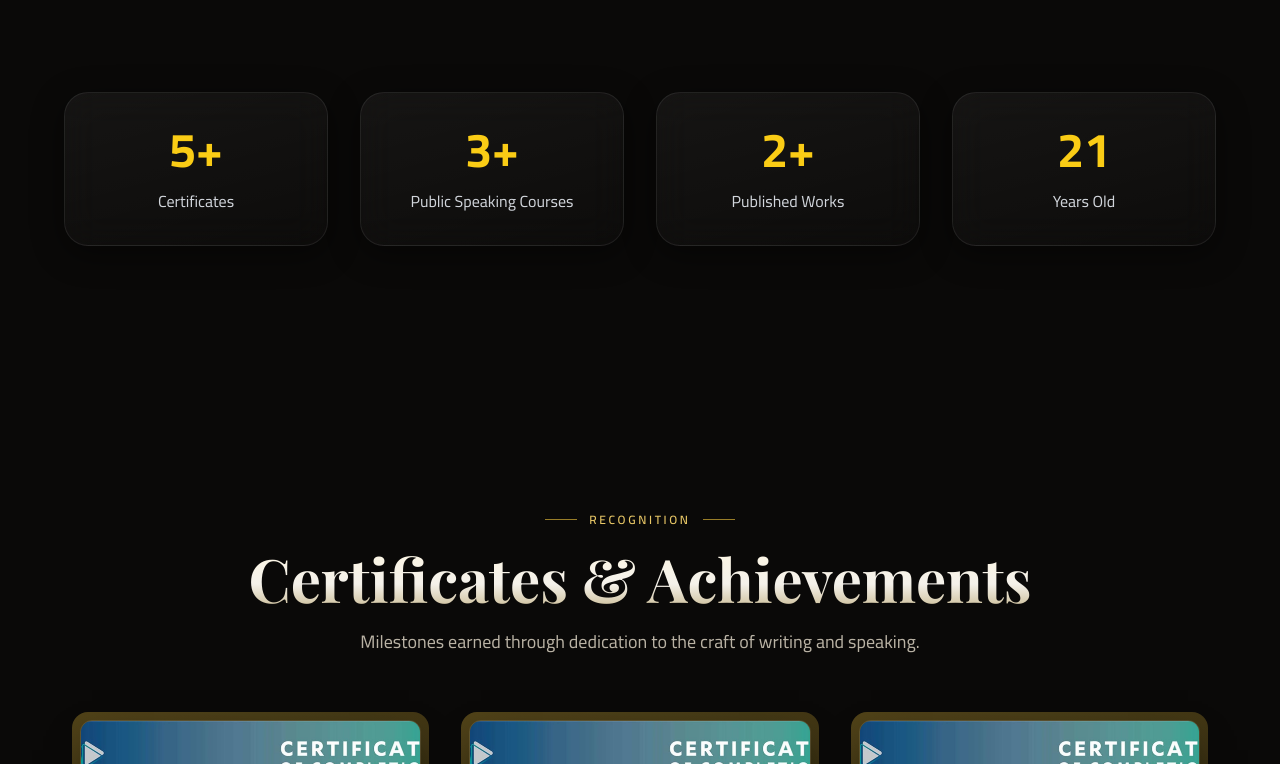
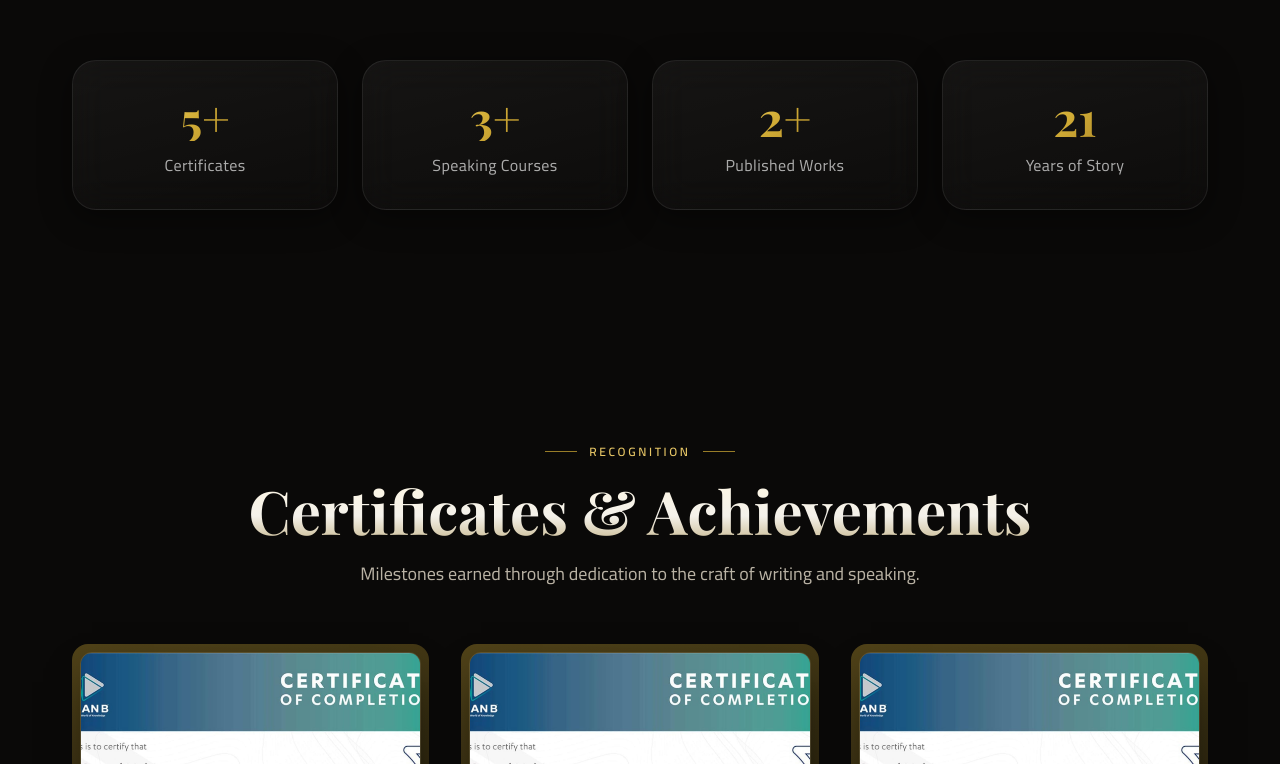
Before and after one commit to bt3762334-commits/beyond-the-frame, a React (Vite) app: page / in a window 1280 px wide. Shown: the part 5993-6757 px from the top of the page. Built offline with nearby package versions, Linux system fonts and the light colour scheme; a web font is replaced by a local one.

Commit message:
Update Stats.jsx

```diff
--- a/src/components/Stats.jsx
+++ b/src/components/Stats.jsx
@@ -1,55 +1,37 @@
 import { motion } from "framer-motion";
 
+const stats = [
+  { number: "5+", title: "Certificates" },
+  { number: "3+", title: "Speaking Courses" },
+  { number: "2+", title: "Published Works" },
+  { number: "21", title: "Years of Story" }
+];
+
 export default function Stats() {
-
-  const stats = [
-    {
-      number: "5+",
-      title: "Certificates"
-    },
-    {
-      number: "3+",
-      title: "Public Speaking Courses"
-    },
-    {
-      number: "2+",
-      title: "Published Works"
-    },
-    {
-      number: "21",
-      title: "Years Old"
-    }
-  ];
-
   return (
-    <section className="py-32 px-6">
-
-      <div className="max-w-6xl mx-auto">
-
-        <div className="grid md:grid-cols-4 gap-8">
-
-          {stats.map((item, index) => (
+    <section className="py-20 sm:py-24 px-6">
+      <div className="container-custom">
+        <div className="grid grid-cols-2 md:grid-cols-4 gap-5 sm:gap-6">
+          {stats.map((item, i) => (
             <motion.div
-              key={index}
-              whileHover={{
-                scale: 1.05
-              }}
+              key={item.title}
+              initial={{ opacity: 0, y: 24 }}
+              whileInView={{ opacity: 1, y: 0 }}
+              viewport={{ once: true }}
+              transition={{ duration: 0.5, delay: i * 0.08 }}
+              whileHover={{ y: -6 }}
               className="glass-card text-center"
             >
-              <h3 className="text-5xl font-bold text-yellow-400">
+              <h3 className="font-display text-4xl sm:text-5xl font-bold gold-text">
                 {item.number}
               </h3>
-
-              <p className="mt-4 text-gray-300">
+              <p className="mt-3 text-white/65 text-sm sm:text-base tracking-wide">
                 {item.title}
               </p>
             </motion.div>
           ))}
-
         </div>
-
       </div>
-
     </section>
   );
 }
```
